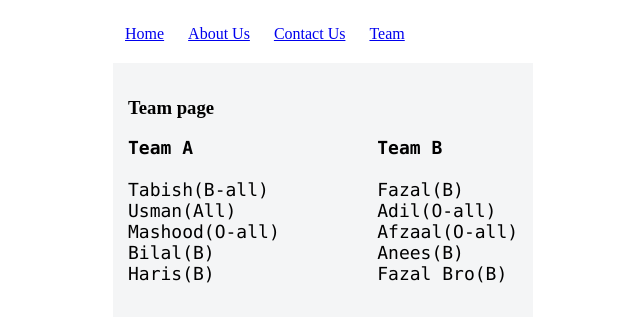
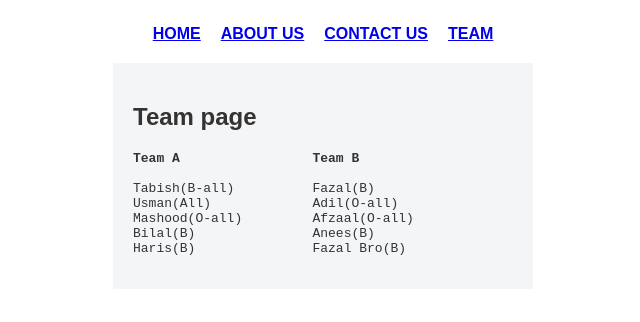
Before and after one commit to afzaalb/next-starter, a Next.js app: page /team in a window 1280 px wide. Shown: the top 322 px of the page, without its empty margins (317-957 px from the left). Built offline with nearby package versions, Linux system fonts and the light colour scheme.

Commit message:
Adding styles in app using style-jsx(pre-build in Next.js)

```diff
--- a/components/Header.js
+++ b/components/Header.js
@@ -1,26 +1,36 @@
 import Link from 'next/link';
 
-const headerStyles = {
-  padding: '0 0 20px',
-  background: '#ffffff'
-}
-
 const Header = () => (
-  <header style={headerStyles}>
+  <header>
     <nav>
       <Link href="/">
-        <a style={{margin:'12px'}}>Home</a>
+        <a>Home</a>
       </Link>
       <Link href="/about">
-        <a style={{margin:'12px'}}>About Us</a>
+        <a>About Us</a>
       </Link>
       <Link href="/contact">
-        <a style={{margin:'12px'}}>Contact Us</a>
+        <a>Contact Us</a>
       </Link>
       <Link href="/team">
-        <a style={{margin:'12px'}}>Team</a>
+        <a>Team</a>
       </Link>
     </nav>
+    <style jsx>{`
+      header{
+        background: #ffffff;
+        padding: 0 0 20px;
+      }
+      a{
+        font-weight: 700;
+        margin: 0 10px;
+        text-transform: uppercase;
+      }
+      nav{
+        display: flex;
+        justify-content: center;
+      }
+    `}</style>
   </header>
 )
 
--- a/components/Layout.js
+++ b/components/Layout.js
@@ -1,21 +1,30 @@
 import Header from './Header';
 
-const layoutStyles = {
-  background: '#f4f5f6',
-  maxWidth: '420px',
-  margin: '25px auto',
-}
-
-const pageStyles = {
-  padding: '15px'
-}
-
 const Layout = props => (
-  <div style={layoutStyles}>
+  <div className="wrapper">
     <Header />
-    <div style={pageStyles}>
+    <div className="content">
       {props.children}
     </div>
+    <style jsx>{`
+      .wrapper {
+        font-family: Avenir,Ubuntu,Arial,sans-serif;
+        background: #f4f5f6;
+        color: #333;
+        max-width: 420px;
+        margin: 25px auto;
+      }
+      a {
+        text-decoration: none;
+        color: blue;
+      }
+      a:hover {
+        opacity: 0.6;
+      }
+      .content{
+        padding: 20px;
+      }
+    `}</style>
   </div>
 );
 
--- a/pages/about.js
+++ b/pages/about.js
@@ -2,7 +2,7 @@ import Layout from '../components/Layout';
 
 const About = () => (
   <Layout>
-    <h3>This is the about page</h3>
+    <h2>This is the about page</h2>
   </Layout>
 )
 
--- a/pages/contact.js
+++ b/pages/contact.js
@@ -2,7 +2,7 @@ import Layout from '../components/Layout';
 
 const Contact = () => (
   <Layout>
-    <h3>This is the Contact page</h3>
+    <h2>This is the Contact page</h2>
   </Layout>
 )
 
--- a/pages/team.js
+++ b/pages/team.js
@@ -1,15 +1,9 @@
 import Layout from '../components/Layout';
-
-const teamStyles = {
-  fontSize: '18px',
-  fontFamily: 'Consolas,monospace',
-  wordWrap: 'wrap'
-}
 
 const Team = () => (
   <Layout>
-    <h3>Team page</h3>
-    <pre style={teamStyles}>
+    <h2>Team page</h2>
+    <pre>
       <div><b>Team A</b>                 <b>Team B</b></div>
       <br />
       <div>Tabish(B-all)          Fazal(B)</div>
@@ -18,6 +12,10 @@ const Team = () => (
       <div>Bilal(B)               Anees(B)</div>
       <div>Haris(B)               Fazal Bro(B)</div>
     </pre>
+    <style jsx>{`
+      font-size: 18px;
+      font-family: Consolas,monospace;
+    `}</style>
   </Layout>
 )
 
```
Also changed, not shown: pages/index.js (+14 -2 lines), pages/post.js (+12 -2 lines).
